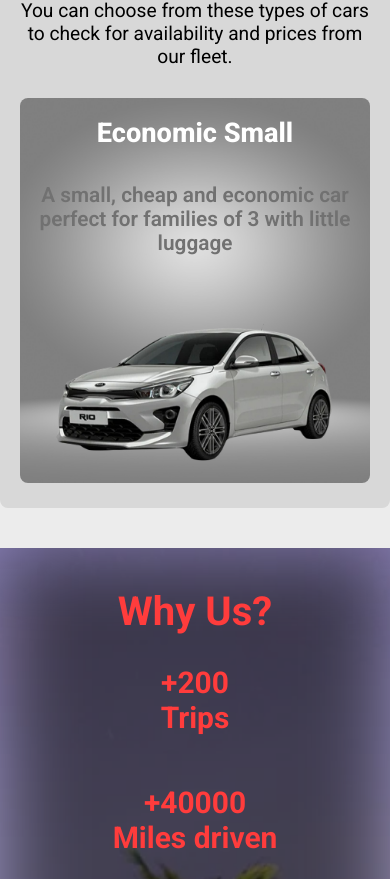
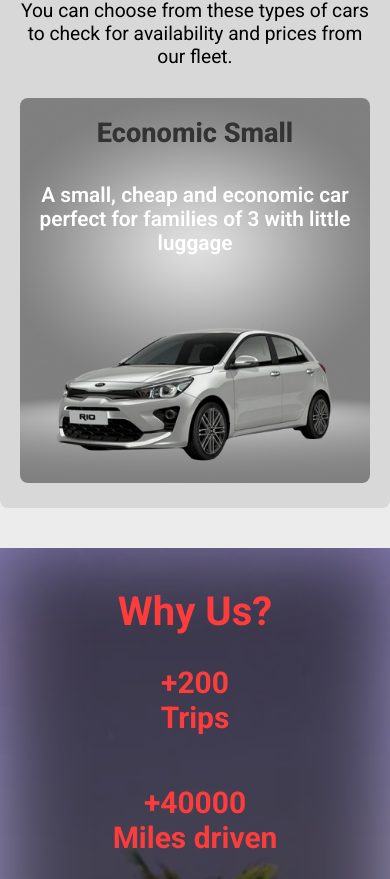
Before and after one commit to alelabas/Overspeed-Rentals, a React (Vite) app: page / in a window 390 px wide. Shown: the part 2565-3444 px from the top of the page. Built offline with nearby package versions, Linux system fonts and the light colour scheme; no server answers.

Commit message:
fix: adjust width of type-inner-text and update color for better visibility in Vehicles component; add color to button-list items in Footer

```diff
--- a/src/components/Vehicles/Vehicles.css
+++ b/src/components/Vehicles/Vehicles.css
@@ -101,7 +101,7 @@
         top: 5%;
         left: 50%;
         transform: translateX(-50%);
-        width: 100%;
+        width: 90%;
         text-align: center;
     }
 
@@ -116,4 +116,12 @@
         background-color: transparent;
     }
 
+    .type-inner-text > h3 {
+        color: #333;
+    }
+
+    .type-inner-text > p {
+        color: white;
+    }
+
 }
--- a/src/layouts/Footer/Footer.css
+++ b/src/layouts/Footer/Footer.css
@@ -119,7 +119,8 @@
     }
 
     .button-list > li {
-        list-style: none
+        list-style: none;
+        color: black;
     }
 
     .button-list:hover {
```
